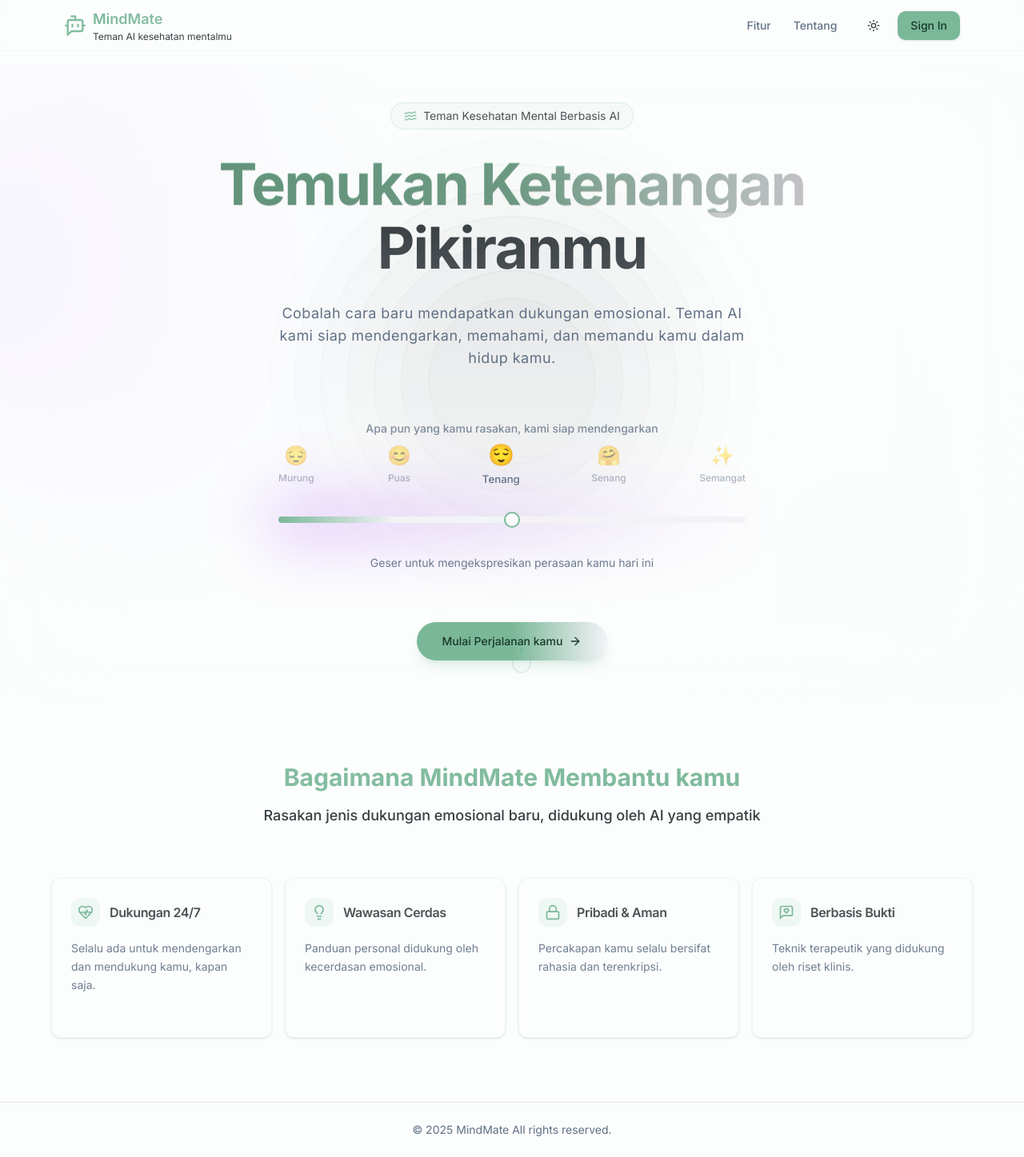
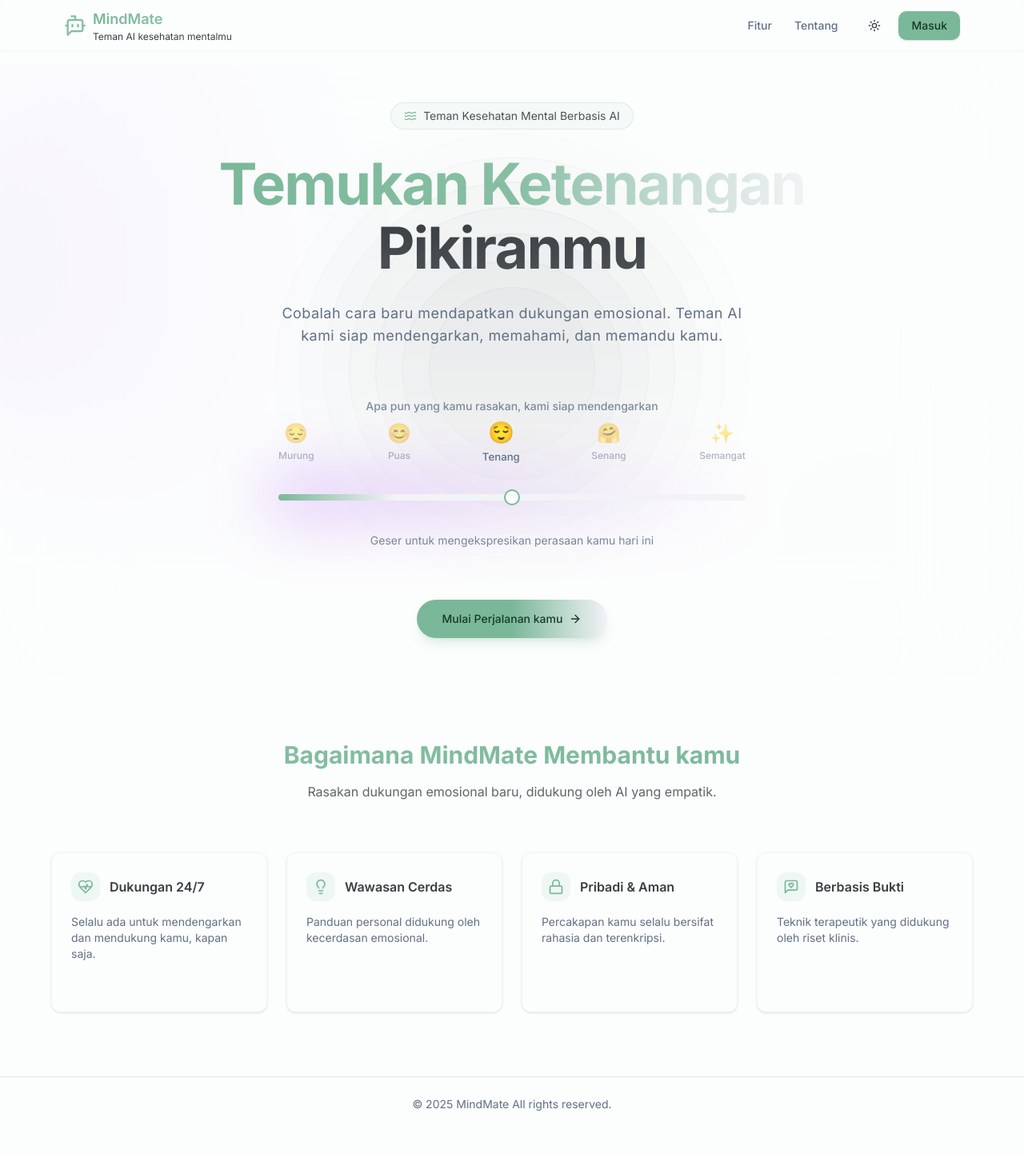
Before and after one commit to Ferdinand-MZ/MindMate-FrontEnd, a Next.js app: page / in a window 1280 px wide. Shown: the whole page at 80% size. After the commit the page ends 1415 px from the top, so only its background shows below. Built offline with nearby package versions, Linux system fonts and the light colour scheme.

Commit message:
new things

```diff
--- a/app/forgot-password/page.tsx
+++ b/app/forgot-password/page.tsx
@@ -29,19 +29,19 @@ export default function ForgotPasswordPage() {
         <Card className="w-full md:w-5/12 max-w-2xl p-8 md:p-10 rounded-3xl shadow-2xl border border-primary/10 bg-card/90 backdrop-blur-lg mt-20">
           <div className="mb-6 text-center">
             <h1 className="text-2xl md:text-3xl font-extrabold bg-gradient-to-r from-primary to-primary/80 bg-clip-text text-transparent mb-1 tracking-tight">
-              Forgot Password
+              Lupa Password
             </h1>
             <p className="text-base text-muted-foreground font-medium">
-              Enter your email to receive a password reset link.
+              Masukkan Email untuk menerima link
             </p>
           </div>
           {submitted ? (
             <div className="text-center py-8">
               <p className="text-lg text-primary font-semibold mb-2">
-                Check your email!
+                Cek Email Anda!
               </p>
               <p className="text-muted-foreground">
-                If an account exists, a reset link has been sent.
+                Kalau akunmu ada, pasti link sudah terkirim.
               </p>
             </div>
           ) : (
@@ -78,12 +78,12 @@ export default function ForgotPasswordPage() {
           )}
           <div className="my-6 border-t border-primary/10" />
           <p className="text-base text-center text-muted-foreground">
-            Remembered your password?{" "}
+            Ingat Passwordmu?{" "}
             <Link
               href="/login"
               className="text-primary font-semibold underline hover:text-primary/80 transition-colors"
             >
-              Sign in
+              Masuk
             </Link>
           </p>
         </Card>
--- a/app/page.tsx
+++ b/app/page.tsx
@@ -5,20 +5,16 @@ import { Button } from "@/components/ui/button";
 import { Card, CardHeader, CardContent } from "@/components/ui/card";
 import {
   Brain,
-  Heart,
   Shield,
-  MessageCircle,
+  Waves,
+  ArrowRight,
   Sparkles,
-  LineChart,
-  Waves,
-  Check,
-  ArrowRight,
   HeartPulse,
   Lightbulb,
   Lock,
   MessageSquareHeart,
 } from "lucide-react";
-import { motion, useScroll, useTransform } from "framer-motion";
+import { motion } from "framer-motion";
 import { Slider } from "@/components/ui/slider";
 import { useState, useEffect } from "react";
 import {
@@ -106,15 +102,15 @@ export default function Home() {
 
   return (
     <div className="flex flex-col min-h-screen overflow-hidden">
-      {/* Bagian Utama */}
-      <section className="relative min-h-[90vh] mt-20 flex flex-col items-center justify-center py-12 px-4">
-        {/* Elemen latar belakang */}
+      {/* Hero Section */}
+      <section className="relative min-h-[80vh] mt-16 sm:mt-20 flex flex-col items-center justify-center py-8 sm:py-12 px-4 text-center">
+        {/* Background */}
         <div className="absolute inset-0 -z-10 overflow-hidden">
           <div
-            className={`absolute w-[500px] h-[500px] rounded-full blur-3xl top-0 -left-20 transition-all duration-700 ease-in-out
+            className={`absolute w-[400px] sm:w-[500px] h-[400px] sm:h-[500px] rounded-full blur-3xl top-0 -left-20 transition-all duration-700 ease-in-out
              bg-gradient-to-r ${currentEmotion.color} to-transparent opacity-60`}
           />
-          <div className="absolute w-[400px] h-[400px] rounded-full bg-secondary/10 blur-3xl bottom-0 right-0 animate-pulse delay-700" />
+          <div className="absolute w-[300px] sm:w-[400px] h-[300px] sm:h-[400px] rounded-full bg-secondary/10 blur-3xl bottom-0 right-0 animate-pulse delay-700" />
           <div className="absolute inset-0 bg-background/80 backdrop-blur-3xl" />
         </div>
         <Ripple className="opacity-60" />
@@ -123,19 +119,19 @@ export default function Home() {
           initial={{ opacity: 0, y: 20 }}
           animate={{ opacity: mounted ? 1 : 0, y: mounted ? 0 : 20 }}
           transition={{ duration: 1, ease: "easeOut" }}
-          className="relative space-y-8 text-center"
+          className="relative space-y-6 sm:space-y-8"
         >
-          {/* Lencana dengan animasi */}
+          {/* Tagline */}
           <div className="inline-flex items-center gap-2 rounded-full px-4 py-1.5 text-sm border border-primary/20 bg-primary/5 backdrop-blur-sm hover:border-primary/40 transition-all duration-300">
-            <Waves className="w-4 h-4 animate-wave text-primary" />
-            <span className="relative text-foreground/90 dark:text-foreground after:content-[''] after:absolute after:bottom-0 after:left-0 after:w-full after:h-[1px] after:bg-primary/30 after:scale-x-0 hover:after:scale-x-100 after:transition-transform after:duration-300">
+            <Waves className="w-4 h-4 text-primary" />
+            <span className="text-foreground/90 dark:text-foreground">
               Teman Kesehatan Mental Berbasis AI
             </span>
           </div>
 
-          {/* Judul utama */}
-          <h1 className="text-4xl md:text-6xl lg:text-7xl font-bold font-plus-jakarta tracking-tight">
-            <span className="inline-block bg-gradient-to-r from-primary via-primary/90 to-secondary bg-clip-text text-transparent [text-shadow:_0_1px_0_rgb(0_0_0_/_20%)] hover:to-primary transition-all duration-300">
+          {/* Title */}
+          <h1 className="text-3xl sm:text-5xl md:text-6xl lg:text-7xl font-bold tracking-tight leading-tight">
+            <span className="inline-block bg-gradient-to-r from-primary via-primary/90 to-secondary bg-clip-text text-transparent">
               Temukan Ketenangan
             </span>
             <br />
@@ -144,15 +140,15 @@ export default function Home() {
             </span>
           </h1>
 
-          {/* Deskripsi */}
-          <p className="max-w-[600px] mx-auto text-base md:text-lg text-muted-foreground leading-relaxed tracking-wide">
-            Cobalah cara baru mendapatkan dukungan emosional. Teman AI kami
-            siap mendengarkan, memahami, dan memandu kamu dalam hidup kamu.
+          {/* Description */}
+          <p className="max-w-[600px] mx-auto text-base sm:text-lg text-muted-foreground leading-relaxed tracking-wide">
+            Cobalah cara baru mendapatkan dukungan emosional. Teman AI kami siap
+            mendengarkan, memahami, dan memandu kamu.
           </p>
 
-          {/* Slider emosi */}
+          {/* Emotions */}
           <motion.div
-            className="w-full max-w-[600px] mx-auto space-y-6 py-8"
+            className="w-full max-w-[600px] mx-auto space-y-6 py-6 sm:py-8"
             initial={{ opacity: 0, y: 20 }}
             animate={{ opacity: mounted ? 1 : 0, y: mounted ? 0 : 20 }}
             transition={{ delay: 0.3, duration: 0.8 }}
@@ -161,21 +157,19 @@ export default function Home() {
               <p className="text-sm text-muted-foreground/80 font-medium">
                 Apa pun yang kamu rasakan, kami siap mendengarkan
               </p>
-              <div className="flex justify-between items-center px-2">
+              <div className="flex justify-between items-center px-1 sm:px-2">
                 {emotions.map((em) => (
                   <div
                     key={em.value}
                     className={`transition-all duration-500 ease-out cursor-pointer hover:scale-105 ${
                       Math.abs(emotion - em.value) < 15
-                        ? "opacity-100 scale-110 transform-gpu"
-                        : "opacity-50 scale-100"
+                        ? "opacity-100 scale-110"
+                        : "opacity-50"
                     }`}
                     onClick={() => setEmotion(em.value)}
                   >
-                    <div className="text-2xl transform-gpu">
-                      {em.label.split(" ")[0]}
-                    </div>
-                    <div className="text-xs text-muted-foreground mt-1 font-medium">
+                    <div className="text-xl sm:text-2xl">{em.label.split(" ")[0]}</div>
+                    <div className="text-[10px] sm:text-xs mt-1 text-muted-foreground font-medium">
                       {em.label.split(" ")[1]}
                     </div>
                   </div>
@@ -183,7 +177,6 @@ export default function Home() {
               </div>
             </div>
 
-            {/* Slider dengan gradien dinamis */}
             <div className="relative px-2">
               <div
                 className={`absolute inset-0 bg-gradient-to-r ${currentEmotion.color} to-transparent blur-2xl -z-10 transition-all duration-500`}
@@ -194,65 +187,41 @@ export default function Home() {
                 min={0}
                 max={100}
                 step={1}
-                className="py-4"
+                className="py-3 sm:py-4"
               />
             </div>
-
-            <div className="text-center">
-              <p className="text-sm text-muted-foreground animate-pulse">
+            <p className="text-xs sm:text-sm text-muted-foreground animate-pulse">
               Geser untuk mengekspresikan perasaan kamu hari ini
             </p>
-            </div>
           </motion.div>
 
-          {/* Tombol ajakan & dialog sambutan */}
-          <motion.div
-            className="flex flex-col sm:flex-row gap-4 justify-center items-center"
-            initial={{ opacity: 0, y: 20 }}
-            animate={{ opacity: mounted ? 1 : 0, y: mounted ? 0 : 20 }}
-            transition={{ delay: 0.2, duration: 0.8 }}
-          >
+          {/* Button */}
           <Button
             size="lg"
             onClick={() => setShowDialog(true)}
-              className="relative group h-12 px-8 rounded-full bg-gradient-to-r from-primary via-primary/90 to-secondary hover:to-primary shadow-lg shadow-primary/20 transition-all duration-500 hover:shadow-xl hover:shadow-primary/30"
+            className="h-11 sm:h-12 px-6 sm:px-8 rounded-full bg-gradient-to-r from-primary via-primary/90 to-secondary hover:to-primary shadow-lg shadow-primary/20 transition-all duration-500"
           >
-              <span className="relative z-10 font-medium flex items-center gap-2">
+            <span className="flex items-center gap-2">
               Mulai Perjalanan kamu
-                <ArrowRight className="w-4 h-4 group-hover:translate-x-1 transition-transform duration-300" />
+              <ArrowRight className="w-4 h-4 group-hover:translate-x-1 transition-transform" />
             </span>
-              <div className="absolute inset-0 rounded-full bg-gradient-to-r from-transparent via-white/10 to-transparent opacity-0 group-hover:opacity-100 transition-opacity duration-500 bg-size-200 bg-pos-0 group-hover:bg-pos-100" />
           </Button>
-          </motion.div>
-        </motion.div>
-
-        {/* Indikator scroll */}
-        <motion.div
-          className="absolute bottom-8 left-1/2 -translate-x-1/2"
-          initial={{ opacity: 0, y: 10 }}
-          animate={{ opacity: 1, y: 0 }}
-          transition={{ delay: 1, duration: 0.8 }}
-        >
-          <div className="w-6 h-10 rounded-full border-2 border-primary/20 flex items-start justify-center p-1 hover:border-primary/40 transition-colors duration-300">
-            <div className="w-1 h-2 rounded-full bg-primary animate-scroll" />
-          </div>
         </motion.div>
       </section>
 
-      {/* Grid Fitur */}
-      <section className="relative py-20 px-4 overflow-hidden">
+      {/* Features */}
+      <section className="relative py-16 sm:py-20 px-4">
         <div className="max-w-6xl mx-auto">
-          <motion.div className="text-center mb-16 space-y-4 text-white ">
-            <h2 className="text-3xl font-bold bg-gradient-to-r from-primary/90 to-primary bg-clip-text text-transparent dark:text-primary/90">
+          <motion.div className="text-center mb-12 sm:mb-16 space-y-4">
+            <h2 className="text-2xl sm:text-3xl font-bold bg-gradient-to-r from-primary/90 to-primary bg-clip-text text-transparent">
               Bagaimana MindMate Membantu kamu
             </h2>
-            <p className="text-foreground dark:text-foreground/95 max-w-2xl mx-auto font-medium text-lg">
-              Rasakan jenis dukungan emosional baru, didukung oleh AI yang
-              empatik
+            <p className="text-sm sm:text-base text-foreground/80 max-w-2xl mx-auto">
+              Rasakan dukungan emosional baru, didukung oleh AI yang empatik.
             </p>
           </motion.div>
 
-          <div className="grid grid-cols-1 sm:grid-cols-2 lg:grid-cols-4 gap-4 relative">
+          <div className="grid grid-cols-1 sm:grid-cols-2 lg:grid-cols-4 gap-4 sm:gap-6">
             {features.map((feature, index) => (
               <motion.div
                 key={index}
@@ -261,26 +230,25 @@ export default function Home() {
                 transition={{ delay: feature.delay, duration: 0.5 }}
                 viewport={{ once: true }}
               >
-                <Card className="group relative overflow-hidden border border-primary/10 hover:border-primary/20 transition-all duration-300 h-[200px] bg-card/30 dark:bg-card/80 backdrop-blur-sm">
+                <Card className="group relative overflow-hidden border border-primary/10 hover:border-primary/20 transition-all duration-300 bg-card/30 backdrop-blur-sm h-auto sm:h-[200px]">
                   <div
-                    className={`absolute inset-0 bg-gradient-to-br ${feature.color} to-transparent opacity-0 group-hover:opacity-20 transition-opacity duration-500 dark:group-hover:opacity-30`}
+                    className={`absolute inset-0 bg-gradient-to-br ${feature.color} to-transparent opacity-0 group-hover:opacity-20 transition-opacity duration-500`}
                   />
-                  <CardHeader className="pb-4">
+                  <CardHeader className="pb-2 sm:pb-4">
                     <div className="flex items-center gap-3">
-                      <div className="p-2 rounded-xl bg-primary/10 dark:bg-primary/20 group-hover:bg-primary/20 dark:group-hover:bg-primary/30 transition-colors duration-300">
-                        <feature.icon className="w-5 h-5 text-primary dark:text-primary/90" />
+                      <div className="p-2 rounded-xl bg-primary/10 group-hover:bg-primary/20 transition-colors">
+                        <feature.icon className="w-5 h-5 text-primary" />
                       </div>
-                      <h3 className="font-semibold tracking-tight text-foreground/90 dark:text-foreground">
+                      <h3 className="font-semibold text-foreground">
                         {feature.title}
                       </h3>
                     </div>
                   </CardHeader>
                   <CardContent>
-                    <p className="text-sm text-muted-foreground/90 dark:text-muted-foreground leading-relaxed">
+                    <p className="text-xs sm:text-sm text-muted-foreground leading-relaxed">
                       {feature.description}
                     </p>
                   </CardContent>
-                  <div className="absolute bottom-0 left-0 right-0 h-[2px] bg-gradient-to-r from-transparent via-primary/20 dark:via-primary/30 to-transparent opacity-0 group-hover:opacity-100 transition-opacity duration-500" />
                 </Card>
               </motion.div>
             ))}
@@ -288,6 +256,7 @@ export default function Home() {
         </div>
       </section>
 
+      {/* Dialog */}
       <Dialog open={showDialog} onOpenChange={setShowDialog}>
         <DialogContent className="sm:max-w-[425px] bg-card/80 backdrop-blur-lg">
           <DialogHeader>
@@ -299,20 +268,16 @@ export default function Home() {
               transition={{ duration: 0.3 }}
               className="space-y-4"
             >
-              <div className="mx-auto w-16 h-16 rounded-full bg-primary/10 flex items-center justify-center">
-                {welcomeSteps[currentStep] && (
-                  <div>
+              <div className="mx-auto w-14 h-14 sm:w-16 sm:h-16 rounded-full bg-primary/10 flex items-center justify-center">
                 {React.createElement(welcomeSteps[currentStep].icon, {
-                      className: "w-8 h-8 text-primary",
+                  className: "w-7 h-7 sm:w-8 sm:h-8 text-primary",
                 })}
               </div>
-                )}
-              </div>
-              <DialogTitle className="text-2xl text-center">
-                {welcomeSteps[currentStep]?.title}
+              <DialogTitle className="text-xl sm:text-2xl text-center">
+                {welcomeSteps[currentStep].title}
               </DialogTitle>
-              <DialogDescription className="text-center text-base leading-relaxed">
-                {welcomeSteps[currentStep]?.description}
+              <DialogDescription className="text-center text-sm sm:text-base leading-relaxed">
+                {welcomeSteps[currentStep].description}
               </DialogDescription>
             </motion.div>
           </DialogHeader>
@@ -334,24 +299,20 @@ export default function Home() {
                 } else {
                   setShowDialog(false);
                   setCurrentStep(0);
-                  // Di sini kamu akan menavigasi ke antarmuka obrolan
                 }
               }}
-              className="relative group px-6"
+              className="px-5 sm:px-6"
             >
-              <span className="flex items-center gap-2">
               {currentStep === welcomeSteps.length - 1 ? (
                 <>
-                    Mari Mulai
-                    <Sparkles className="w-4 h-4 animate-pulse" />
+                  Mari Mulai <Sparkles className="w-4 h-4 animate-pulse" />
                 </>
               ) : (
                 <>
-                    Lanjut
-                    <ArrowRight className="w-4 h-4 group-hover:translate-x-1 transition-transform duration-300" />
+                  Lanjut{" "}
+                  <ArrowRight className="w-4 h-4 group-hover:translate-x-1 transition-transform" />
                 </>
               )}
-              </span>
             </Button>
           </div>
         </DialogContent>
--- a/app/reset-password/page.tsx
+++ b/app/reset-password/page.tsx
@@ -51,7 +51,7 @@ export default function ResetPasswordPage() {
                 href="/login"
                 className="text-primary font-semibold underline hover:text-primary/80 transition-colors"
               >
-                Sign in
+                Masuk
               </Link>
             </div>
           ) : (
@@ -118,7 +118,7 @@ export default function ResetPasswordPage() {
               href="/login"
               className="text-primary font-semibold underline hover:text-primary/80 transition-colors"
             >
-              Sign in
+              Masuk
             </Link>
           </p>
         </Card>
--- a/components/auth/sign-in-button.tsx
+++ b/components/auth/sign-in-button.tsx
@@ -10,7 +10,7 @@ interface SignInButtonProps {
 export function SignInButton({ className }: SignInButtonProps) {
   return (
     <Button asChild className={className}>
-      <Link href="/login">Sign In</Link>
+      <Link href="/login">Masuk</Link>
     </Button>
   );
 }
```
Also changed, not shown: app/features/page.tsx (+30 -29 lines). Lines whose indentation alone changed are shown as unchanged.
